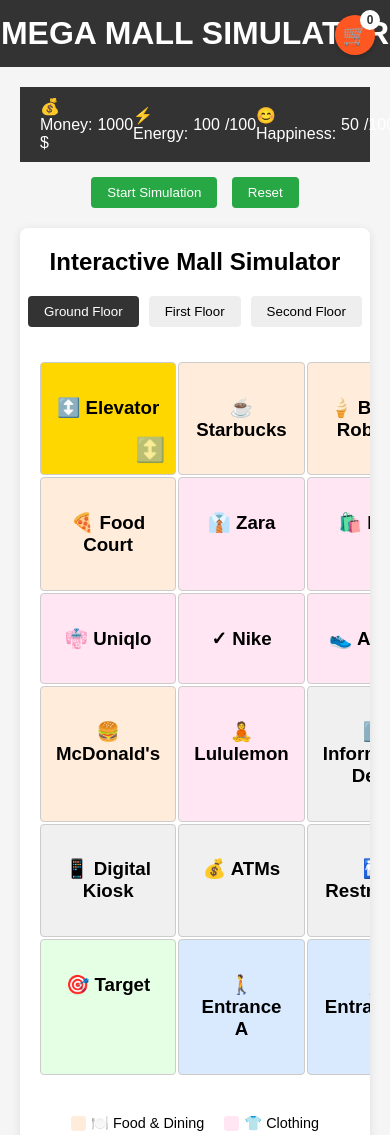
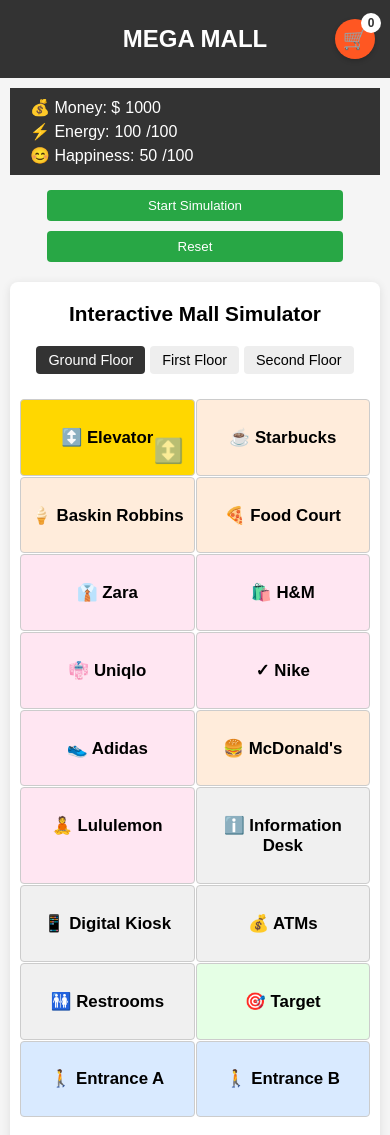
Before and after one commit to tatsuya/mega-mall, a website: page public/index.html in a window 390 px wide. Shown: the top 1135 px of the page. Drawn offline with Linux system fonts and the light colour scheme.

Commit message:
Make app mobile friendly

```diff
--- a/public/index.html
+++ b/public/index.html
@@ -20,7 +20,7 @@
   </head>
   <body>
     <header>
-      <h1>MEGA MALL SIMULATOR</h1>
+      <h1>MEGA MALL</h1>
       <button id="shopping-cart-btn" class="shopping-cart-btn">🛒<span id="cart-count" class="shopping-cart-count">0</span></button>
     </header>
 
--- a/public/styles.css
+++ b/public/styles.css
@@ -14,13 +14,14 @@
 header {
   background-color: #333;
   color: white;
-  padding: 15px 0;
+  padding: 25px 0;
   text-align: center;
   position: relative;
 }
 
 h1 {
   margin: 0;
+  font-size: 2.2rem;
 }
 
 .mall-map {
@@ -255,17 +256,18 @@
 
 .shopping-cart-btn {
   position: absolute;
-  top: 15px;
-  right: 15px;
+  top: 50%;
+  transform: translateY(-50%);
+  right: 20px;
   background-color: #ff5722;
   color: white;
-  width: 40px;
-  height: 40px;
+  width: 48px;
+  height: 48px;
   border-radius: 50%;
   display: flex;
   align-items: center;
   justify-content: center;
-  font-size: 20px;
+  font-size: 24px;
   cursor: pointer;
   border: none;
   box-shadow: 0 2px 5px rgba(0, 0, 0, 0.2);
@@ -275,19 +277,19 @@
 
 .shopping-cart-btn:hover {
   background-color: #e64a19;
-  transform: scale(1.05);
+  transform: translateY(-50%) scale(1.05);
 }
 
 .shopping-cart-count {
   position: absolute;
-  top: -5px;
-  right: -5px;
+  top: -6px;
+  right: -6px;
   background-color: white;
   color: #333;
   border-radius: 50%;
-  width: 20px;
-  height: 20px;
-  font-size: 12px;
+  width: 24px;
+  height: 24px;
+  font-size: 14px;
   display: flex;
   align-items: center;
   justify-content: center;
@@ -489,11 +491,91 @@
 
 /* Responsive adjustments */
 @media (max-width: 768px) {
+  .container {
+    padding: 10px;
+  }
+
   .map-container {
     grid-template-columns: repeat(3, 1fr);
+    padding: 10px;
+    gap: 1px;
   }
 
   .map-legend {
     flex-wrap: wrap;
+    gap: 10px;
+    font-size: 0.8rem;
+    padding: 0 10px;
+  }
+
+  .store {
+    padding: 10px 5px;
+    font-size: 0.9rem;
+  }
+
+  .floor-tabs {
+    gap: 5px;
+  }
+
+  .floor-tab {
+    padding: 6px 12px;
+    font-size: 0.9rem;
+  }
+
+  .modal-content, .cart-content, .elevator-content {
+    width: 95%;
+    padding: 15px;
+  }
+
+  .stats-panel {
+    flex-direction: column;
+    align-items: flex-start;
+    gap: 5px;
+  }
+
+  h1 {
+    font-size: 1.5rem;
+  }
+
+  h2 {
+    font-size: 1.3rem;
+  }
+
+  .shopping-cart-btn {
+    width: 40px;
+    height: 40px;
+    font-size: 20px;
+    right: 15px;
+  }
+
+  .shopping-cart-count {
+    width: 20px;
+    height: 20px;
+    font-size: 12px;
   }
 }
+
+@media (max-width: 480px) {
+  .map-container {
+    grid-template-columns: repeat(2, 1fr);
+  }
+
+  .store-actions {
+    flex-direction: column;
+  }
+
+  .action-btn {
+    width: 100%;
+  }
+
+  .simulation-controls {
+    display: flex;
+    flex-direction: column;
+    gap: 10px;
+    align-items: center;
+  }
+
+  .control-btn {
+    width: 80%;
+  }
+}
```
